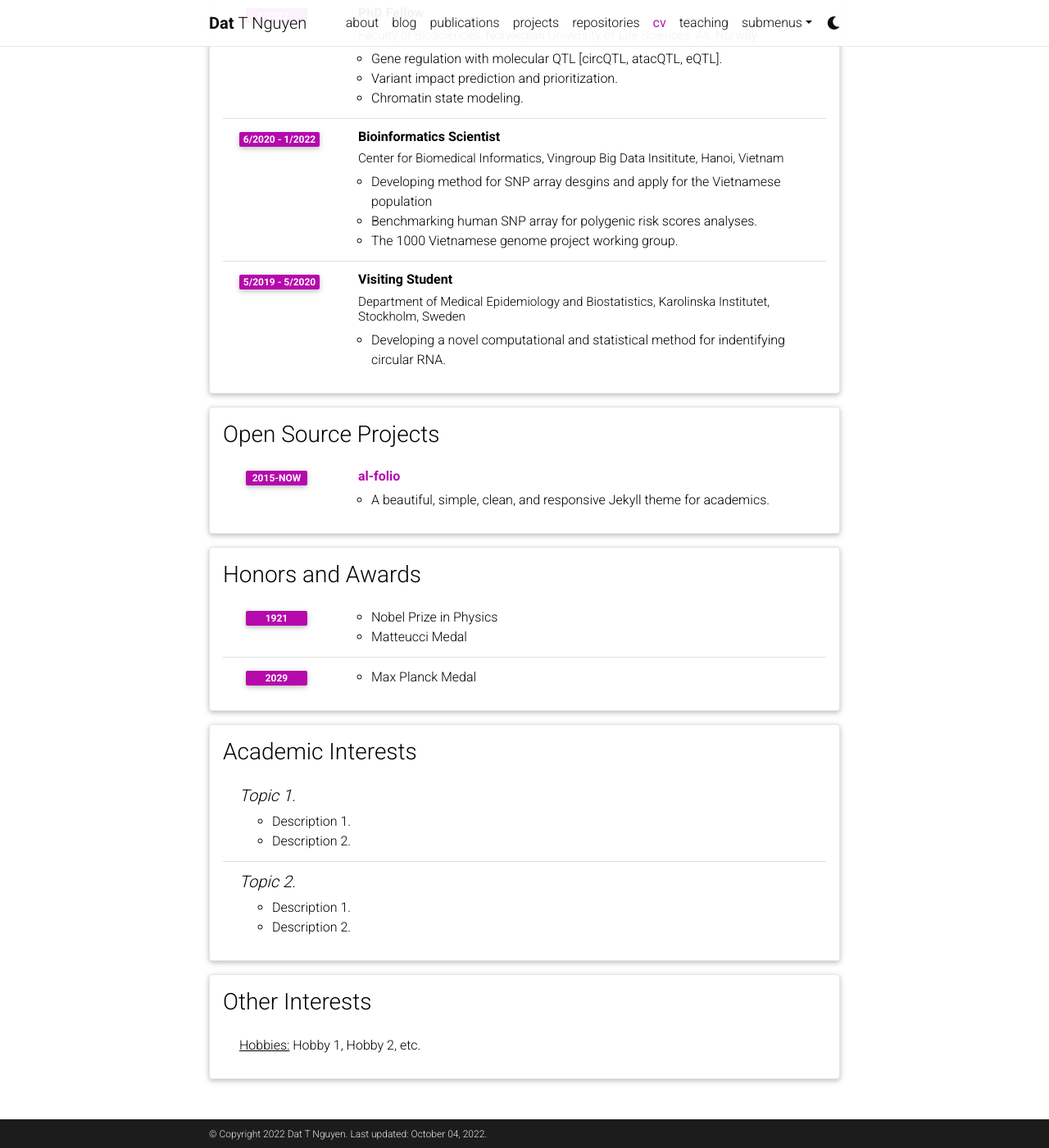
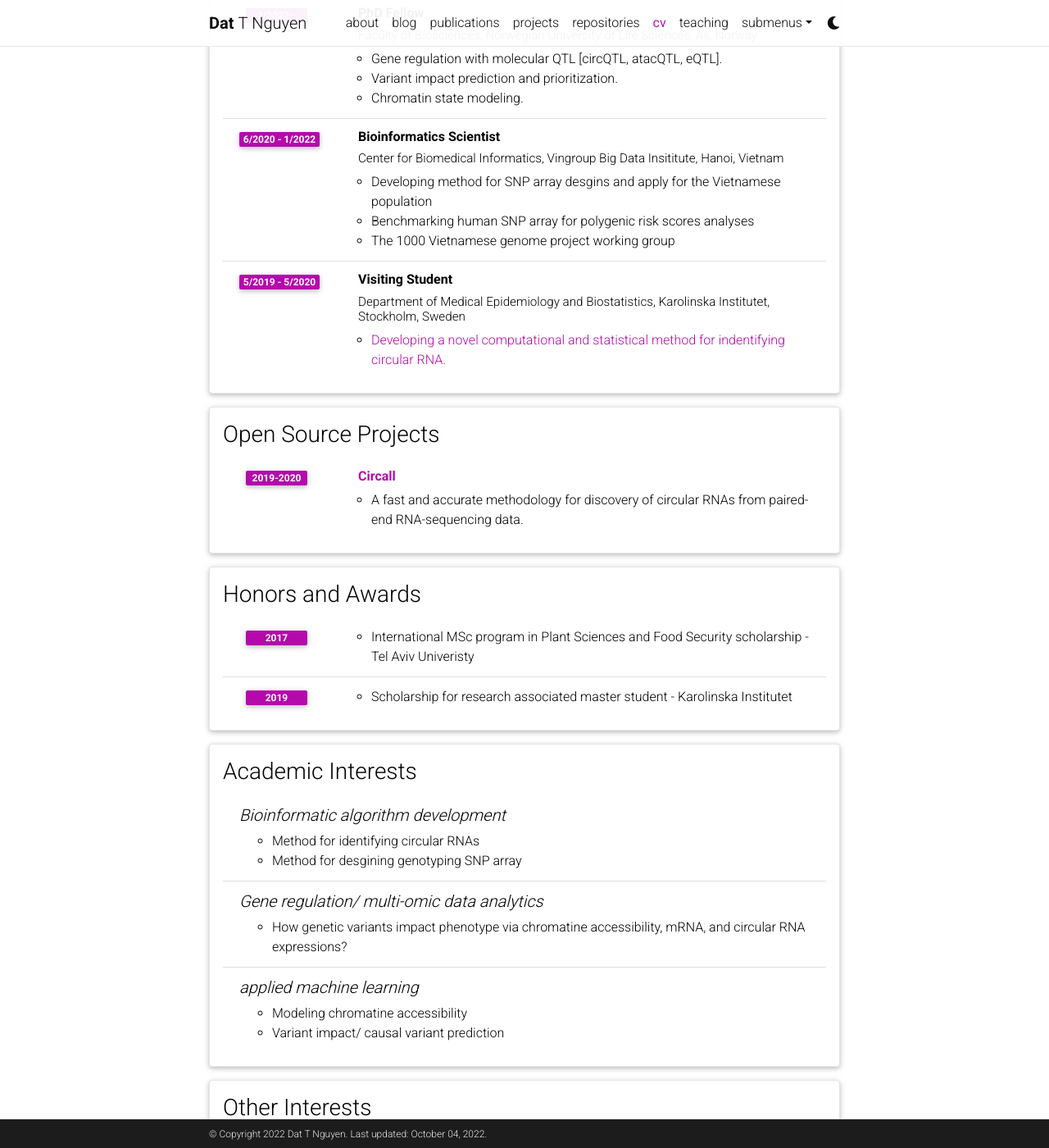
Before and after one commit to datngu/academic, a Jekyll site: the page built from _pages/cv.md, in a window 1280 px wide and 1400 px high, scrolled down 900 px. Shown: the whole window at 82% size. Built offline with Jekyll 4.4.1, drawn with Linux system fonts in a browser that asks for light colours; comment, search, counter and statistics services are not loaded; a style sheet for code colours, icons or effects is not loaded; some of the changed text lies outside the part shown.

Commit message:
update info

```diff
--- a/_data/cv.yml
+++ b/_data/cv.yml
@@ -5,10 +5,10 @@
       value: Dat Thanh Nguyen
     - name: Gender
       value: Male
-    - name: Origin
+    - name: Hometown
       value: Tay Ninh province, (southern) Vietnam
     - name: Languages
-      value: English, Vietnamese
+      value: Vietnamese, English
 
 - title: Education
   type: time_table
@@ -49,46 +49,52 @@
       year: 6/2020 - 1/2022
       description:
         - Developing method for SNP array desgins and apply for the Vietnamese population
-        - Benchmarking human SNP array for polygenic risk scores analyses.
-        - The 1000 Vietnamese genome project working group.
+        - Benchmarking human SNP array for polygenic risk scores analyses
+        - The 1000 Vietnamese genome project working group
 
     - title: Visiting Student
       institution: Department of Medical Epidemiology and Biostatistics, Karolinska Institutet, Stockholm, Sweden
       year: 5/2019 - 5/2020
       description:
-        - Developing a novel computational and statistical method for indentifying circular RNA.
+        - <a href="https://bmcbioinformatics.biomedcentral.com/articles/10.1186/s12859-021-04418-8">Developing a novel computational and statistical method for indentifying circular RNA.</a>
 
 - title: Open Source Projects
   type: time_table
   contents:
-    - title: <a href="https://github.com/alshedivat/al-folio">al-folio</a>
-      year: 2015-now
-      description: A beautiful, simple, clean, and responsive Jekyll theme for academics.
+    - title: <a href="https://github.com/datngu/Circall">Circall</a>
+      year: 2019-2020
+      description: A fast and accurate methodology for discovery of circular RNAs from paired-end RNA-sequencing data.
 
 - title: Honors and Awards
   type: time_table
   contents:
-    - year: 1921
+    - year: 2017
       items:
-        - Nobel Prize in Physics
-        - Matteucci Medal
-    - year: 2029
+        - International MSc program in Plant Sciences and Food Security scholarship - Tel Aviv Univeristy
+    - year: 2019
       items:
-        - Max Planck Medal
+        - Scholarship for research associated master student - Karolinska Institutet
 
 - title: Academic Interests
   type: nested_list
   contents:
-    - title: Topic 1.
+    - title: Bioinformatic algorithm development
       items:
-        - Description 1.
-        - Description 2.
-    - title: Topic 2.
+        - Method for identifying circular RNAs
+        - Method for desgining genotyping SNP array
+    - title: Gene regulation/ multi-omic data analytics
       items:
-        - Description 1.
-        - Description 2.
+        - How genetic variants impact phenotype via chromatine accessibility, mRNA, and circular RNA expressions?
+    - title: applied machine learning
+      items:
+        - Modeling chromatine accessibility
+        - Variant impact/ causal variant prediction
+
 
 - title: Other Interests
   type: list
   contents:
-    - <u>Hobbies:</u> Hobby 1, Hobby 2, etc.
+    - Photography
+    - Blogging
+    - Travel
+    - Learning math and programming!
```
